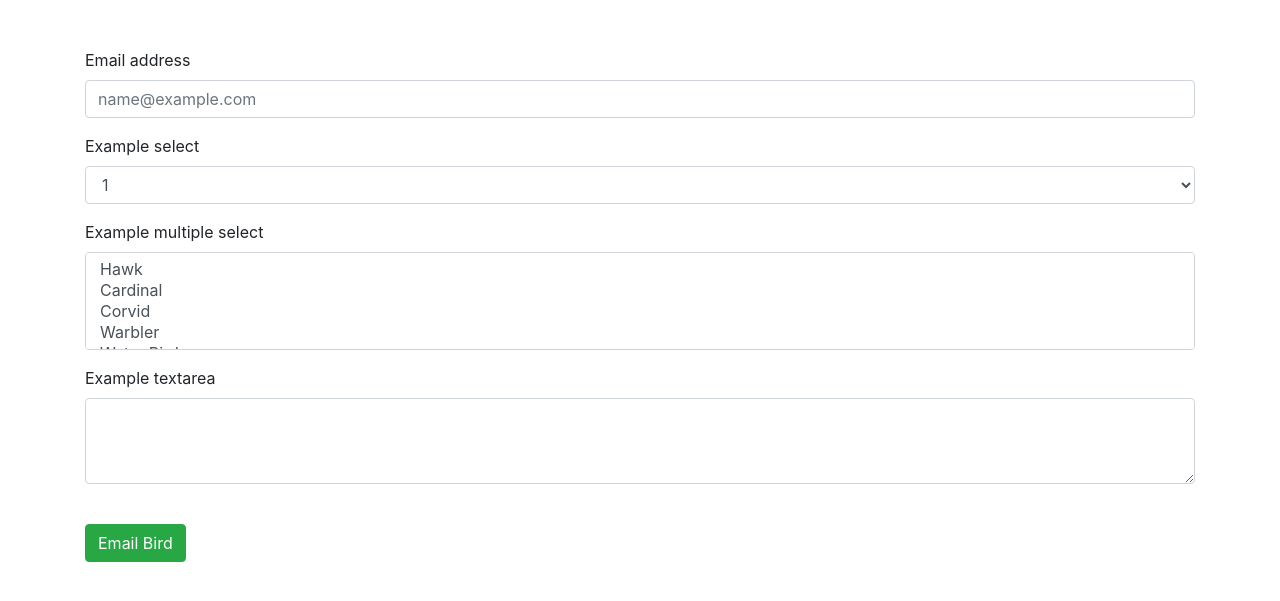
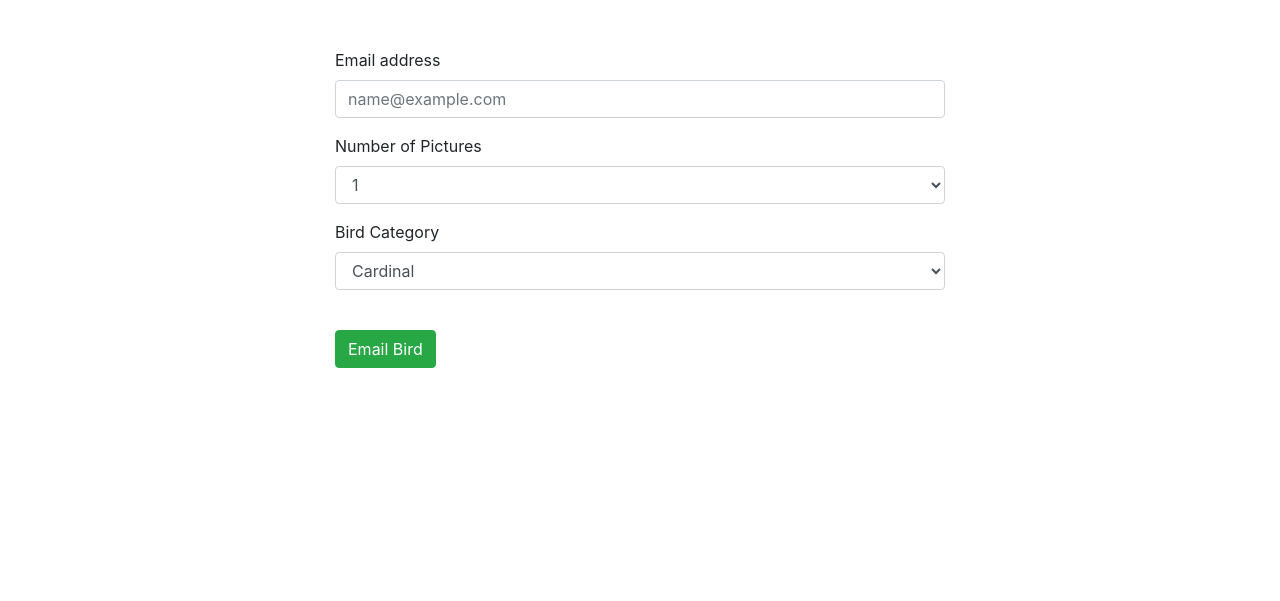
Before and after one commit to mkerekes1427/django-proj, a Django app: page /bird_email/ in a window 1280 px wide. Shown: the part 93-694 px from the top of the page. Run offline with Django 4.2, Linux system fonts and the light colour scheme.

Commit message:
error for sending email

```diff
--- a/birdapp/urls.py
+++ b/birdapp/urls.py
@@ -4,5 +4,6 @@ from . import views
 urlpatterns = [
     path("", views.home, name="home"),
     path("contact/", views.contact, name="contact"),
+    path("upload_observation", views.upload_observation, name="upload_observation"),
     path("bird_email/", views.bird_email, name="bird_email")
 ]
--- a/birdapp/views.py
+++ b/birdapp/views.py
@@ -1,24 +1,49 @@
 from django.shortcuts import render
 from django.http import HttpResponse, JsonResponse
+from django.core.mail import send_mail
+from django.conf import settings
 
 # Create your views here.
 def home(request):
     return render(request, "home.html")
 
+def upload_observation(request):
+
+    # validate the date with form and use form.save() and model forms
+
+    if request.method == "POST":
+        return JsonResponse({"data" : request.POST})
+
+    return render(request, "upload_observation.html")
+
+
 def bird_email(request):
 
     if request.method == "POST":
+        return JsonResponse({"data" : request.POST})
 
-        data = {}
+    categories = ["Cardinal", "Corvids", "Hawks", "Falcons", "Owls",
+                  "Warblers", "Water Birds"]
 
-        data["email"] = request.POST["email"]
-        data["bird_count"] = request.POST["bird_count"]
-        data["species"] = request.POST.getlist("species")
-        data["message"] = request.POST["message"]
-
-        return JsonResponse(data)
-
-    return render(request, "bird_email.html")
+    return render(request, "bird_email.html", context={"categories" : categories})
 
 def contact(request):
+
+    if request.method == "POST":
+
+        message = f"""
+
+        {request.POST["name"]} emailed.
+
+        Their email address is {request.POST["email"]}.
+
+        Their message is {request.POST["message"]}
+
+        """
+
+        subject = request.POST["subject"]
+
+        send_mail(subject, message, settings.EMAIL_HOST_USER, ["mkerekes53@gmail.com"], fail_silently=False)
+
+
     return render(request, "contact.html")
--- a/templates/base.html
+++ b/templates/base.html
@@ -21,7 +21,7 @@
               <a class="nav-link text-white" href="{% url 'home' %}">Home <span class="sr-only"></span></a>
             </li>
             <li class="nav-item mx-4 mynav">
-              <a class="nav-link text-white" href="#">Upload</a>
+              <a class="nav-link text-white" href="{% url 'upload_observation' %}">Upload</a>
             </li>
             <li class="nav-item mx-4 mynav">
               <a class="nav-link text-white" href="#">Search Birds</a>
--- a/templates/bird_email.html
+++ b/templates/bird_email.html
@@ -4,7 +4,7 @@
 
 <!-- Bootstrap form -->
 
-<div class="container">
+<div class="container col-6">
 
     <form action="{% url 'bird_email' %}" method="POST">
 
@@ -16,7 +16,7 @@
         </div>
 
         <div class="form-group mb-3">
-            <label for="exampleFormControlSelect1">Example select</label>
+            <label for="exampleFormControlSelect1">Number of Pictures</label>
             <select class="form-control" id="exampleFormControlSelect1" name="bird_count">
                 <option>1</option>
                 <option>2</option>
@@ -27,19 +27,13 @@
         </div>
 
         <div class="form-group mb-3">
-            <label for="exampleFormControlSelect2">Example multiple select</label>
-            <select multiple class="form-control" id="exampleFormControlSelect2" name="species">
-                <option>Hawk</option>
-                <option>Cardinal</option>
-                <option>Corvid</option>
-                <option>Warbler</option>
-                <option>Water Bird</option>
+            <label for="exampleFormControlSelect2">Bird Category</label>
+            <select class="form-control" id="exampleFormControlSelect1" name="species">
+            {% for bird in categories %}
+                <option>{{bird}}</option>
+            {% endfor %}
+
             </select>
-        </div>
-
-        <div class="form-group">
-            <label for="exampleFormControlTextarea1">Example textarea</label>
-            <textarea class="form-control" id="exampleFormControlTextarea1" rows="3" name="message"></textarea>
         </div>
 
         <input type="submit" class="btn btn-success mt-4" value="Email Bird">
```
Also changed, not shown: birds/settings.py (+8 -0 lines), templates/contact.html (+8 -3 lines), templates/upload_observation.html (added, +43 -0 lines), 1 other file.
